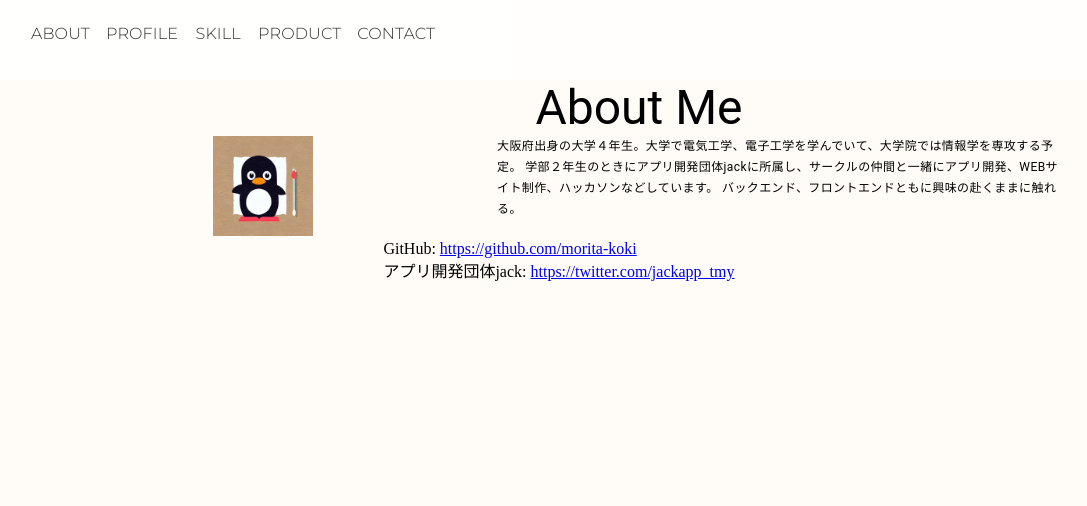
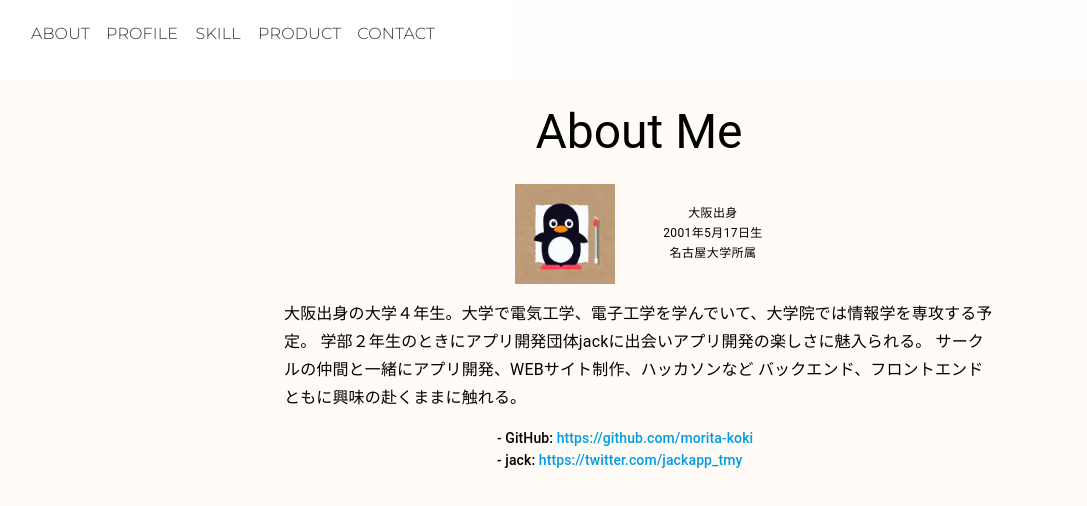
Before and after one commit to morita-koki/portfolio, a Next.js app: page /about in a window 1280 px wide. Shown: the top 506 px of the page, without its empty margins (1-1088 px from the left). Built offline with nearby package versions, Linux system fonts and the light colour scheme.

Commit message:
about page作成

```diff
--- a/src/app/about/page.tsx
+++ b/src/app/about/page.tsx
@@ -8,38 +8,62 @@ import Image  from "next/image"
 export default function About() {
   return (
     <Container maxWidth="md">
+        <Typography variant="h3" textAlign="center" marginY={3}>
+            About Me
+        </Typography>
         <Grid
             container
-            direction="row"
-            justifyContent="space-evenly"
+            // direction="row"
+            justifyContent="center"
             alignItems="center" >
-            <Grid item xs={12}>
-                <Typography variant="h3" textAlign="center">
-                    About Me
-                </Typography>
-                <Grid container>
-                  <Grid item xs={12} md={4}>
+
+            <Grid container justifyContent="center" alignItems="center" item xs={12} md={5} marginBottom={2}>
+              <Grid container alignItems="center" item xs={6} md={5}>
                 <Image
                   src="/penguin.jpeg"
+                  alt="koki's icon"
+                  loading="lazy"
+                  width={100}
+                  height={100}
+                  style={{ margin: "auto" }}
+                />
+              </Grid>
+              <Grid item xs={8} md={5}>
+                <Typography textAlign="center" component="p" variant="caption">大阪出身</Typography>
+                <Typography textAlign="center" component="p" variant="caption">2001年5月17日生</Typography>
+                <Typography textAlign="center" component="p" variant="caption">名古屋大学所属</Typography>
+              </Grid>
+            </Grid>
+
+            <Grid item xs={10} md={10} marginBottom={2}>
+              <Typography variant="subtitle1">
+                大阪出身の大学４年生。大学で電気工学、電子工学を学んでいて、大学院では情報学を専攻する予定。
+                学部２年生のときにアプリ開発団体jackに出会いアプリ開発の楽しさに魅入られる。
+                サークルの仲間と一緒にアプリ開発、WEBサイト制作、ハッカソンなど
+                バックエンド、フロントエンドともに興味の赴くままに触れる。
+              </Typography>
+            </Grid>
+
+            {/* <Grid container alignItems="center" item xs={12} md={6}>
+              <Image
+                src="/jack-icon.jpg"
                 alt="jack's icon"
                 loading="lazy"
                 width={100}
                 height={100}
+                style={{ margin: "auto" }}
               />
-                  </Grid>
-                  <Grid item xs={12} md={8}>
-                    <Typography variant="caption">
-                      大阪府出身の大学４年生。大学で電気工学、電子工学を学んでいて、大学院では情報学を専攻する予定。
-                      学部２年生のときにアプリ開発団体jackに所属し、サークルの仲間と一緒にアプリ開発、WEBサイト制作、ハッカソンなどしています。
-                      バックエンド、フロントエンドともに興味の赴くままに触れる。
+            </Grid> */}
+
+            <Grid item xs={8} md={4}>
+              <Typography component="p" variant="subtitle2">
+                - GitHub: <Box component="a" href="https://github.com/morita-koki" target="_blank" sx={{textDecoration: "none", color: "#039be5"}}>https://github.com/morita-koki</Box>
+              </Typography>
+              <Typography component="p" variant="subtitle2">
+                - jack: <Box component="a" href="https://twitter.com/jackapp_tmy" target="_blank" sx={{textDecoration: "none", color: "#039be5"}}>https://twitter.com/jackapp_tmy</Box>
               </Typography>
             </Grid>
-                </Grid>
-                <Box component="ul" sx={{listStyle: "none", paddingLeft: "20%"}}>
-                  <li>GitHub: <Box component="a" href="https://github.com/morita-koki" target="_blank" sx={{textDecoration: "underline", color: "#0000EE"}}>https://github.com/morita-koki</Box></li>
-                  <li>アプリ開発団体jack: <Box component="a" href="https://twitter.com/jackapp_tmy" target="_blank" sx={{textDecoration: "underline", color: "#0000EE"}}>https://twitter.com/jackapp_tmy</Box></li>
-                </Box>
-            </Grid>
+
         </Grid>
     </Container>
   )
```
Lines whose indentation alone changed are shown as unchanged.
